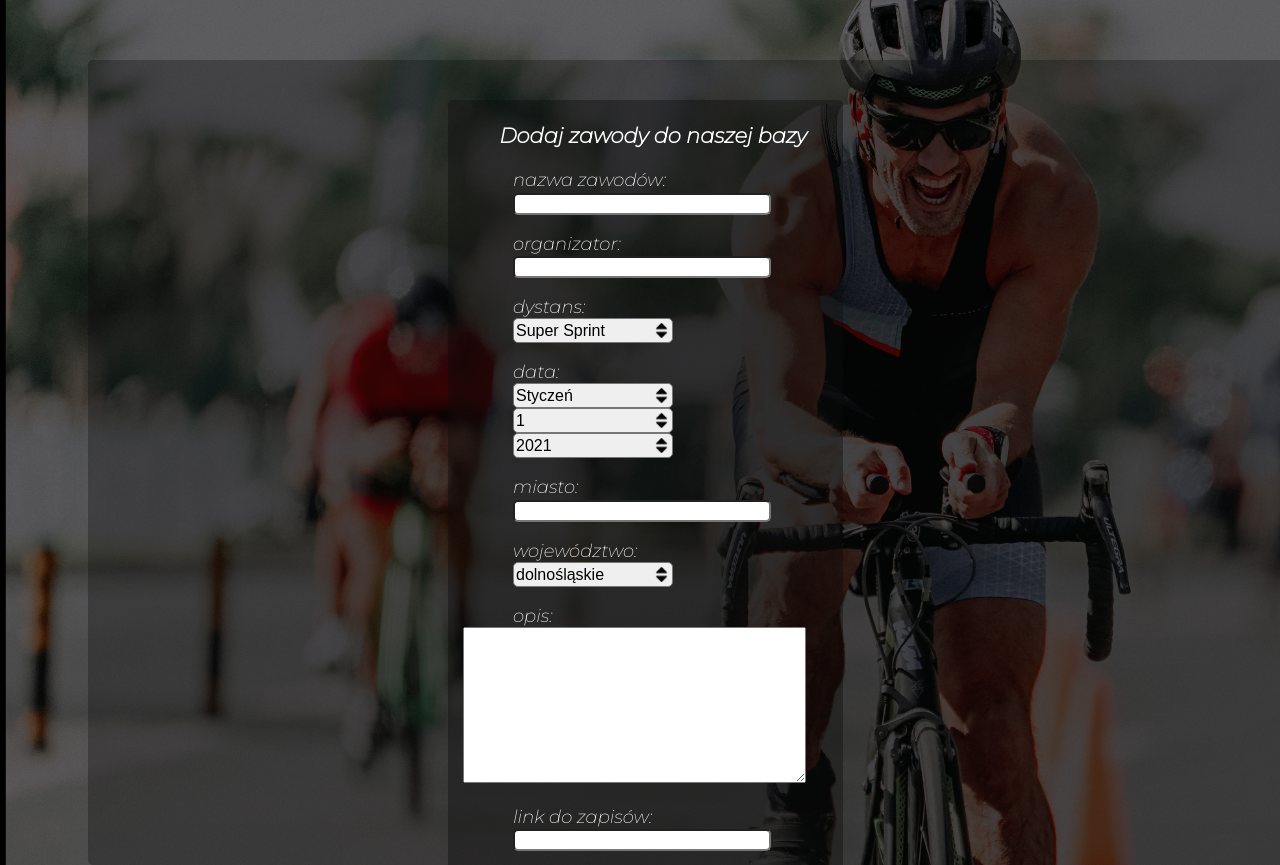
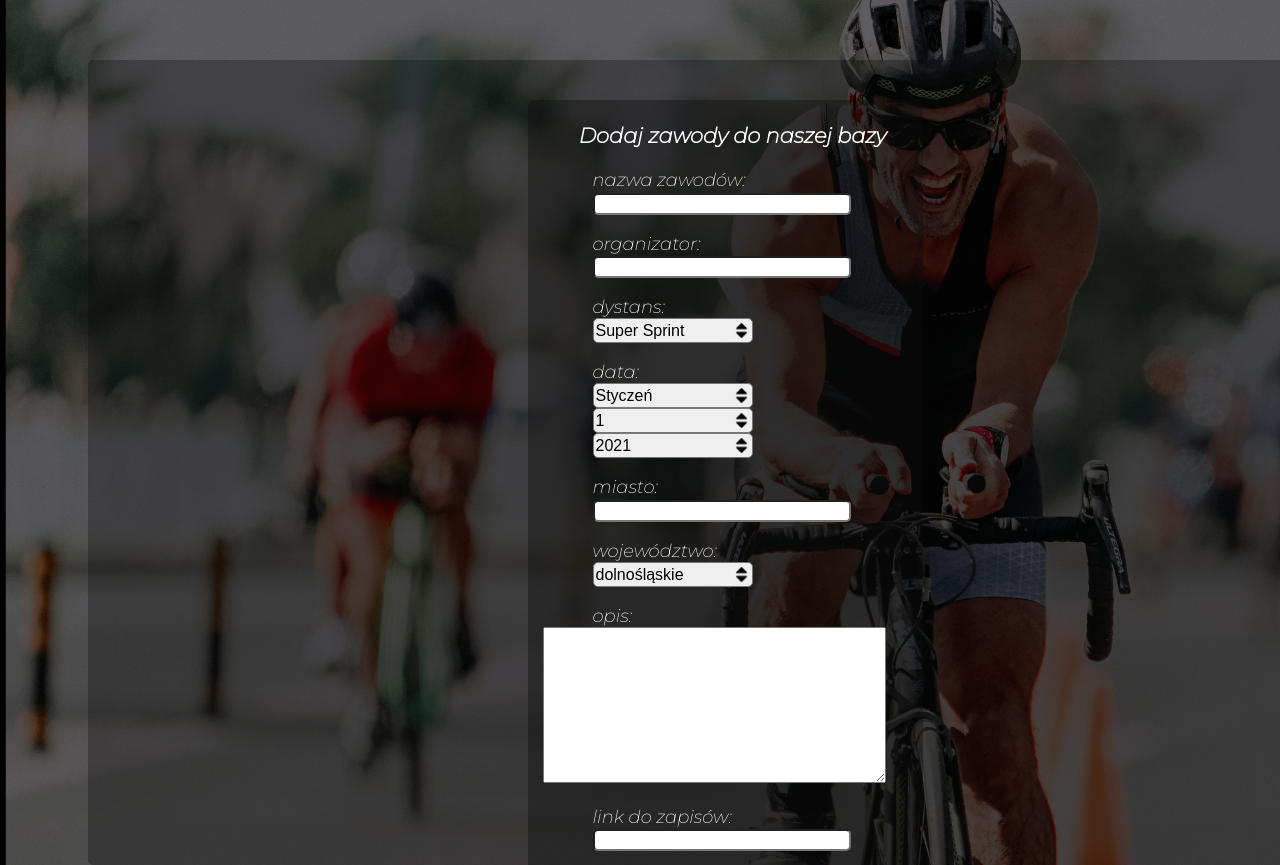
Before and after one commit to kadabrowska/TriEvent, a Django app: page /add/race/ in a window 1280 px wide; the page is wider, and only the part inside the window is pictured. Shown: the part 100-965 px from the top of that part. Run offline with Django 3.2, Linux system fonts and the light colour scheme; some libraries are stand-ins or nearby versions.

Commit message:
add race form

```diff
--- a/TriEvent_app/static/css/style.css
+++ b/TriEvent_app/static/css/style.css
@@ -135,7 +135,7 @@ body {
   font-weight: bold;
 }
 .form-box {
-  position: fixed;
+  position: absolute;
   height: 780px;
   width: 380px;
   background: rgba(13, 13, 13, 0.4);
```
